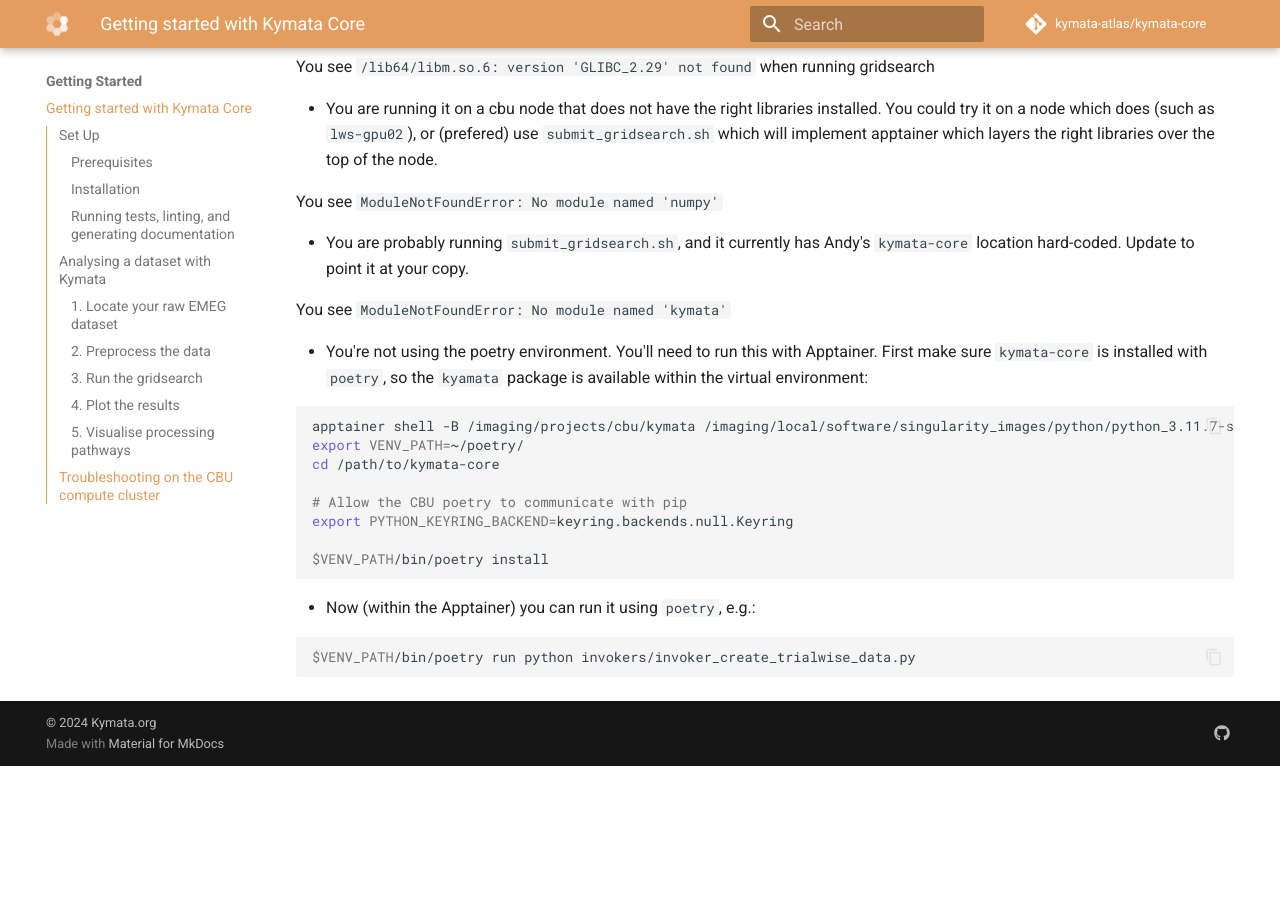
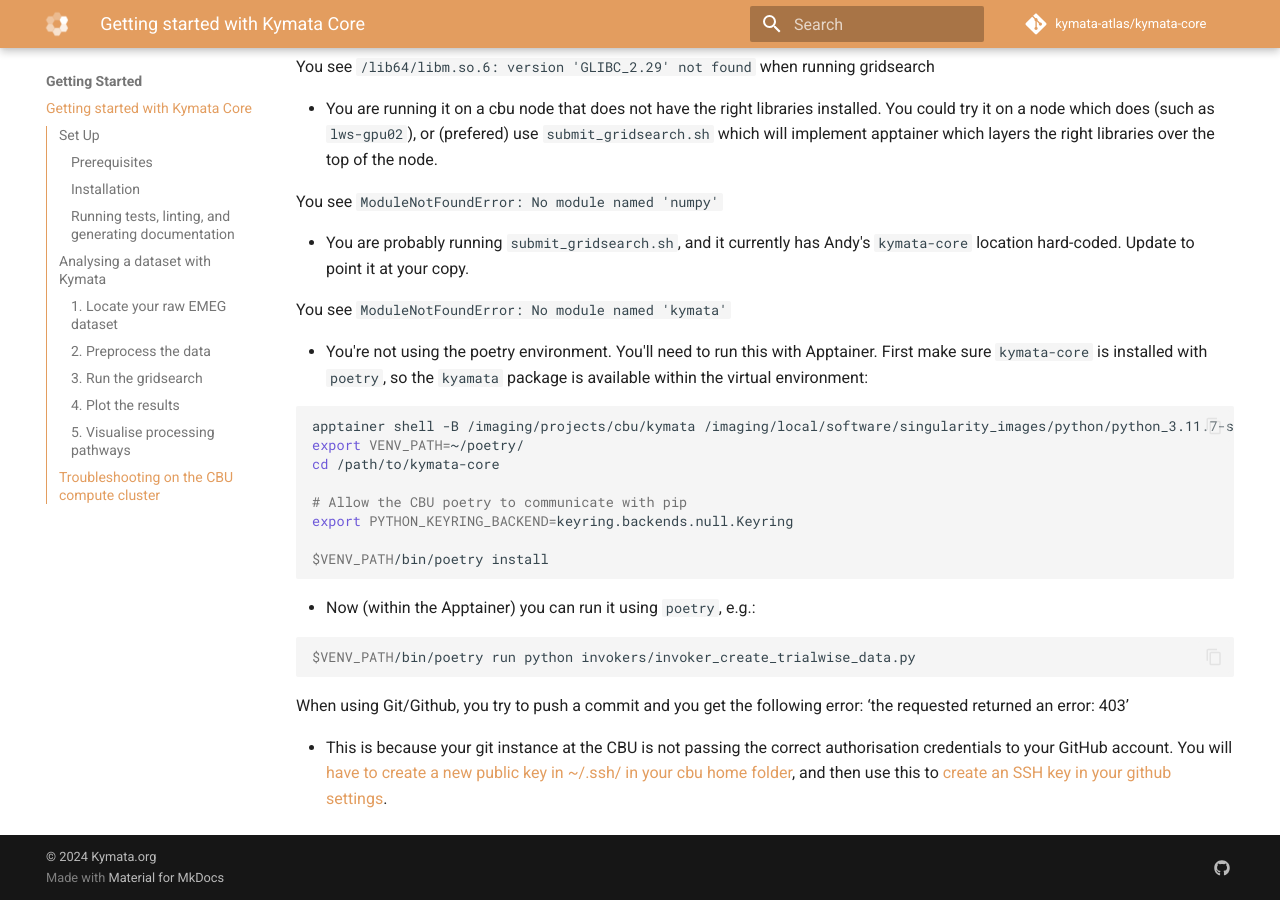
Before and after one commit to kymata-atlas/kymata-core, an MkDocs documentation site: the page built from docs/getting-started.md, in a window 1280 px wide and 900 px high, scrolled down 3215 px. Built offline with MkDocs 1.6.1 and Material for MkDocs 9.7.7, drawn with Linux system fonts in a browser that asks for light colours; comment, search, counter and statistics services are not loaded; before the commit the page ends 3981 px from its top, so only the background shows below that.

Commit message:
Update getting-started.md

````diff
--- a/docs/getting-started.md
+++ b/docs/getting-started.md
@@ -156,3 +156,6 @@
   ```shell
   $VENV_PATH/bin/poetry run python invokers/invoker_create_trialwise_data.py
   ```
+When using Git/Github, you try to push a commit and you get the following error: ‘the requested returned an error: 403’
+
+- This is because your git instance at the CBU is not passing the correct authorisation credentials to your GitHub account. You will [have to create a new public key in ~/.ssh/ in your cbu home folder](https://docs.github.com/en/authentication/connecting-to-github-with-ssh/generating-a-new-ssh-key-and-adding-it-to-the-ssh-agent), and then use this to [create an SSH key in your github settings](https://docs.github.com/en/authentication/connecting-to-github-with-ssh/adding-a-new-ssh-key-to-your-github-account).
````
